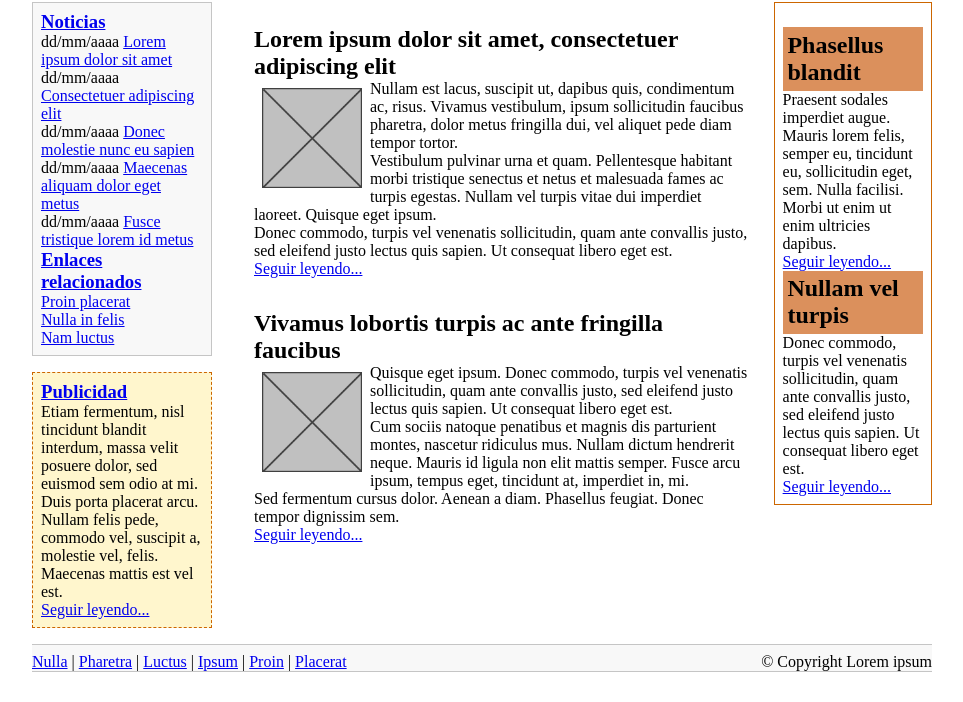
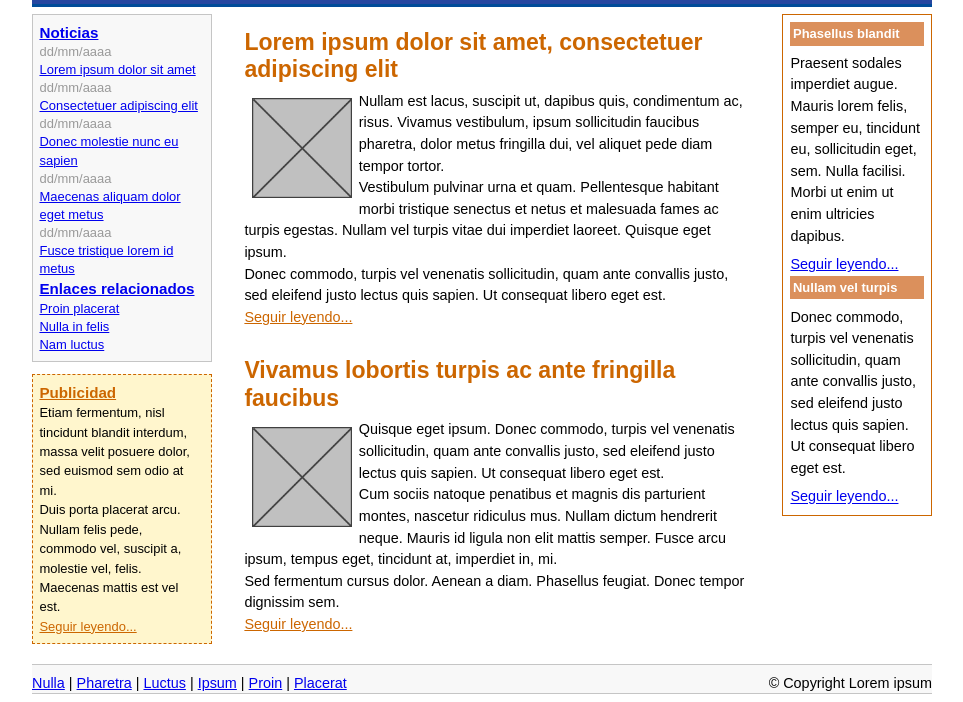
Before and after one commit to JaviLoopZ/CursoJavascript2, a plain HTML site: page FRONTEND/index.html in a window 1280 px wide. Shown: the part 112-814 px from the top of the page, without its empty margins (158-1121 px from the left). Drawn offline with Linux system fonts and the light colour scheme.

Commit message:
Actividad 3 - Ejecicio 4

```diff
--- a/FRONTEND/ejercicio.css
+++ b/FRONTEND/ejercicio.css
@@ -25,8 +25,8 @@ img { border: none; }
 #menu { clear: both; }
 #lateral { float: left; width: 20%; }
 #contenido { float: right; width: 78%; }
-#contenido #principal { float: left; width: 75%; }
-#contenido #secundario { float: right; width: 20%; }
+#contenido #principal { float: left; width: 76%; }
+#contenido #secundario { float: right; width:19%; }
 #pie { clear: both; }
 
 /*-- Cabecera --------------------------------------------------------*/
@@ -47,7 +47,12 @@ img { border: none; }
    A partir de aquí, se pueden añadir todos los estilos propios que
    sean necesarios.
    ================================================================== */
-
+  body
+  {
+    font-family: Arial, Helvetica, sans-serif;
+    font-size: 0.9em;
+    line-height: 1.4;
+  }
 
    #noticias
    {
@@ -68,16 +73,11 @@ img { border: none; }
     padding-top: 0.5em;
    }
 
-   /* #cabecera h1
-   {
-    background-image: url(/FRONTEND/img/logo.gif);
-   } */
-
    #cabecera, #lateral, #contenido, #contenido #principal, #contenido {
     border: none;
   }
 
-   #noticias, #publicidad, #principal, #secundario
+   #noticias, #publicidad
    {
     padding: 0.5em;
 
@@ -98,6 +98,19 @@ img { border: none; }
 
    }
 
+   #publicidad h3 a{
+    color:#CC6600;
+   }
+
+   #publicidad a{
+    color: #CC6600;
+   }
+
+   #publicidad p{
+    line-height: 1.5;
+    padding-right: 0.5em;
+   }
+
    #pie
    {
     padding-top: 0.5em;
@@ -110,6 +123,19 @@ img { border: none; }
    {
     padding: 1em;
     border: none;
+   }
+
+   .articulo h2
+   {
+    color: #CC6600;
+    font-size: 1.6em;
+    line-height: 1.2;
+    margin-bottom: 0.3em;
+
+   }
+
+   .articulo a{
+    color: #CC6600;
    }
 
    .articulo img{
@@ -125,14 +151,67 @@ img { border: none; }
     background-image: url(/FRONTEND/img/fondo_menu.gif);
    }
 
+   #menu #menu_principal
+   {
+    padding: 0.5em;
+   }
+   #menu li{
+    margin-right: 1em;
+
+   }
+
+   #menu a{
+
+    color: #FFFFFF;
+    font-size: 1.3em;
+   }
+
+   #principal p
+   {
+    line-height: 1.5;
+   }
+
    #secundario
    {
+
     padding-top: 1.5em;
     border: 1px solid #CC6600;
+    padding: 0.5em;
    }
 
    #secundario h2
    {
     background-color: #DB905C;
     padding: 0.2em;
+    color:#FFFFFF;
+    font-size: 0.9em;
    }
+
+   #secundario p
+   {
+    padding-top: 0.5em;
+    line-height: 1.5;
+   }
+
+   #secundario a
+   {
+    padding-top: 0.5em;
+   }
+
+   #lateral
+   {
+    font-size: 0.9em;
+   }
+
+   #noticias .fecha
+   {
+
+     width: 100%;
+     float: left;
+     color: #999;
+   }
+
+   #noticias h3
+   {
+    color: #003366;
+   }
```
